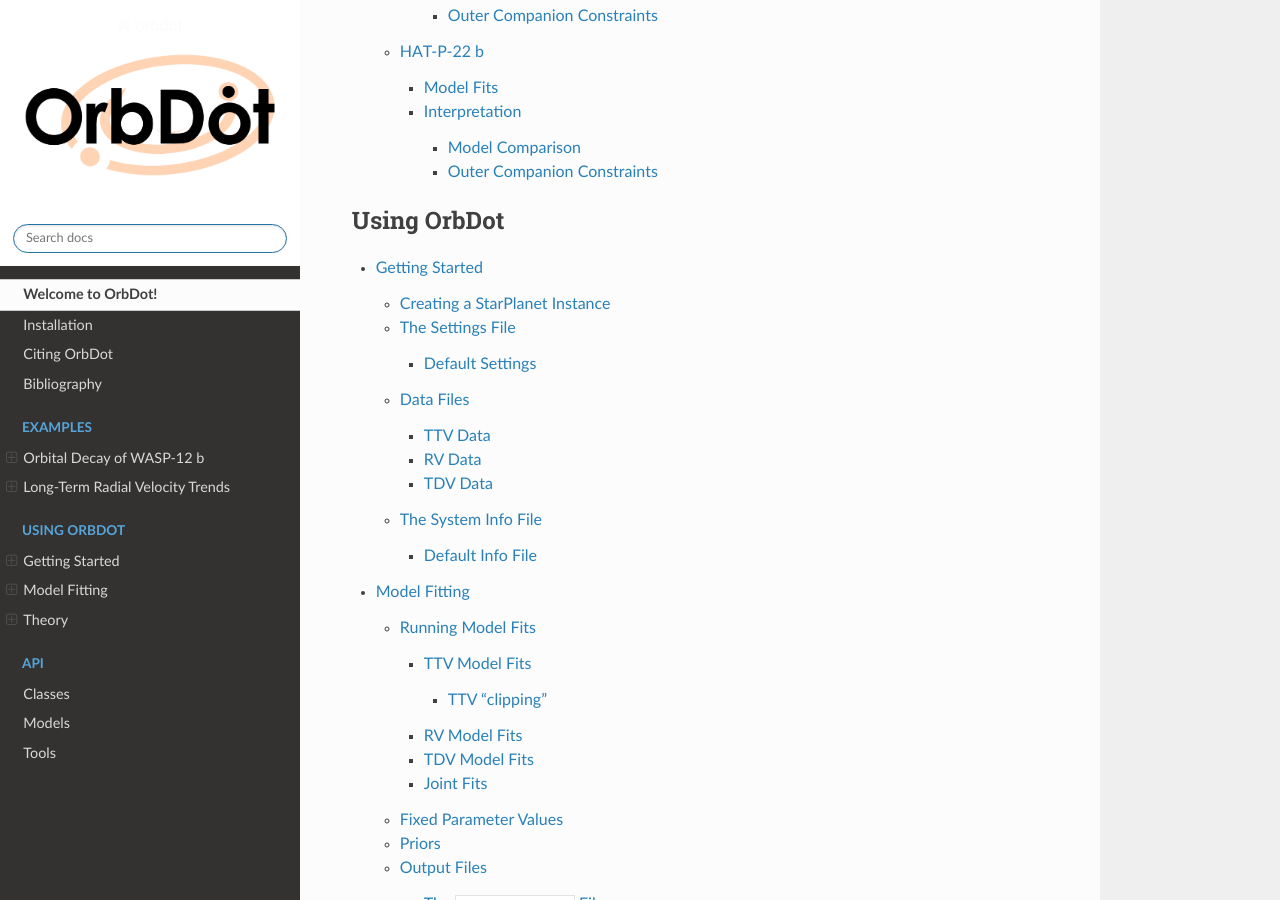
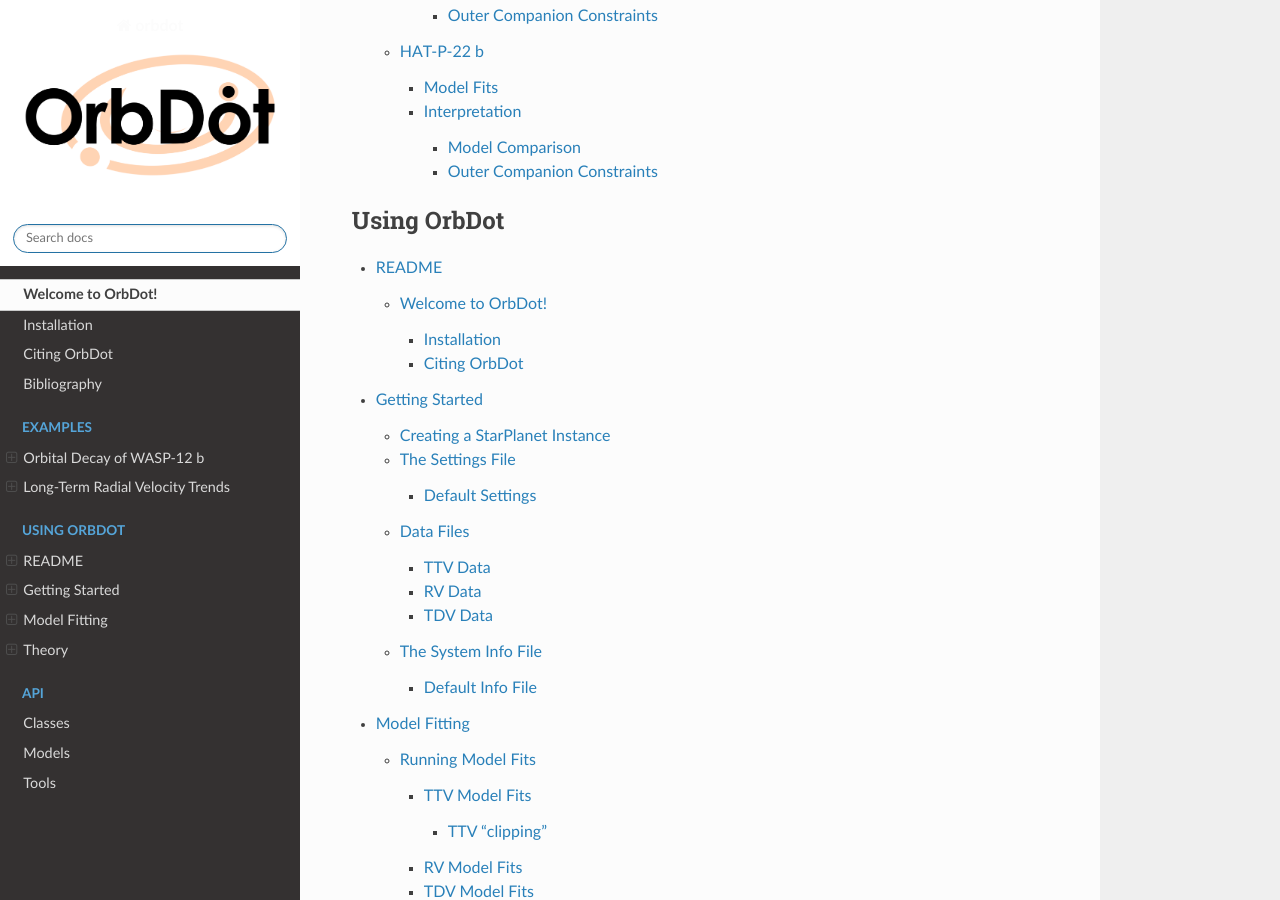
Before and after one commit to simonehagey/orbdot, a Sphinx documentation site: the page built from docs/source/index.rst, in a window 1280 px wide and 900 px high, scrolled down 2345 px. Built offline with Sphinx 7.4.7 and the Read the Docs theme 2.0.0, drawn with Linux system fonts in a browser that asks for light colours.

Commit message:
add readme to docs

```diff
--- a/docs/source/index.rst
+++ b/docs/source/index.rst
@@ -68,6 +68,7 @@ Contents
 .. toctree::
    :caption: Using OrbDot
 
+   README <readme>
    getting_started
    model_fitting
    models
--- /dev/null
+++ b/docs/source/readme.rst
@@ -0,0 +1,2 @@
+
+.. include:: ../../README.rst
```
